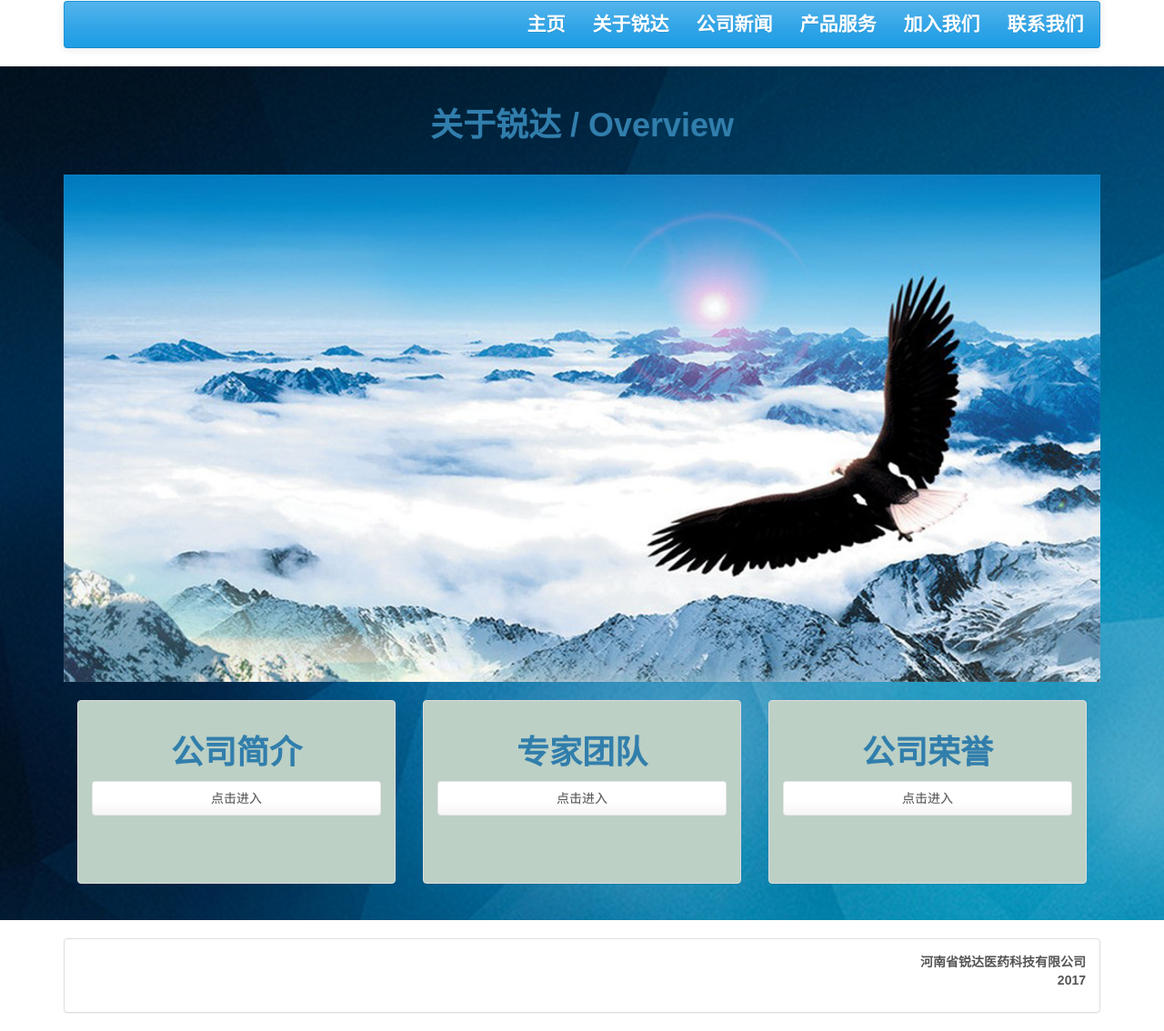
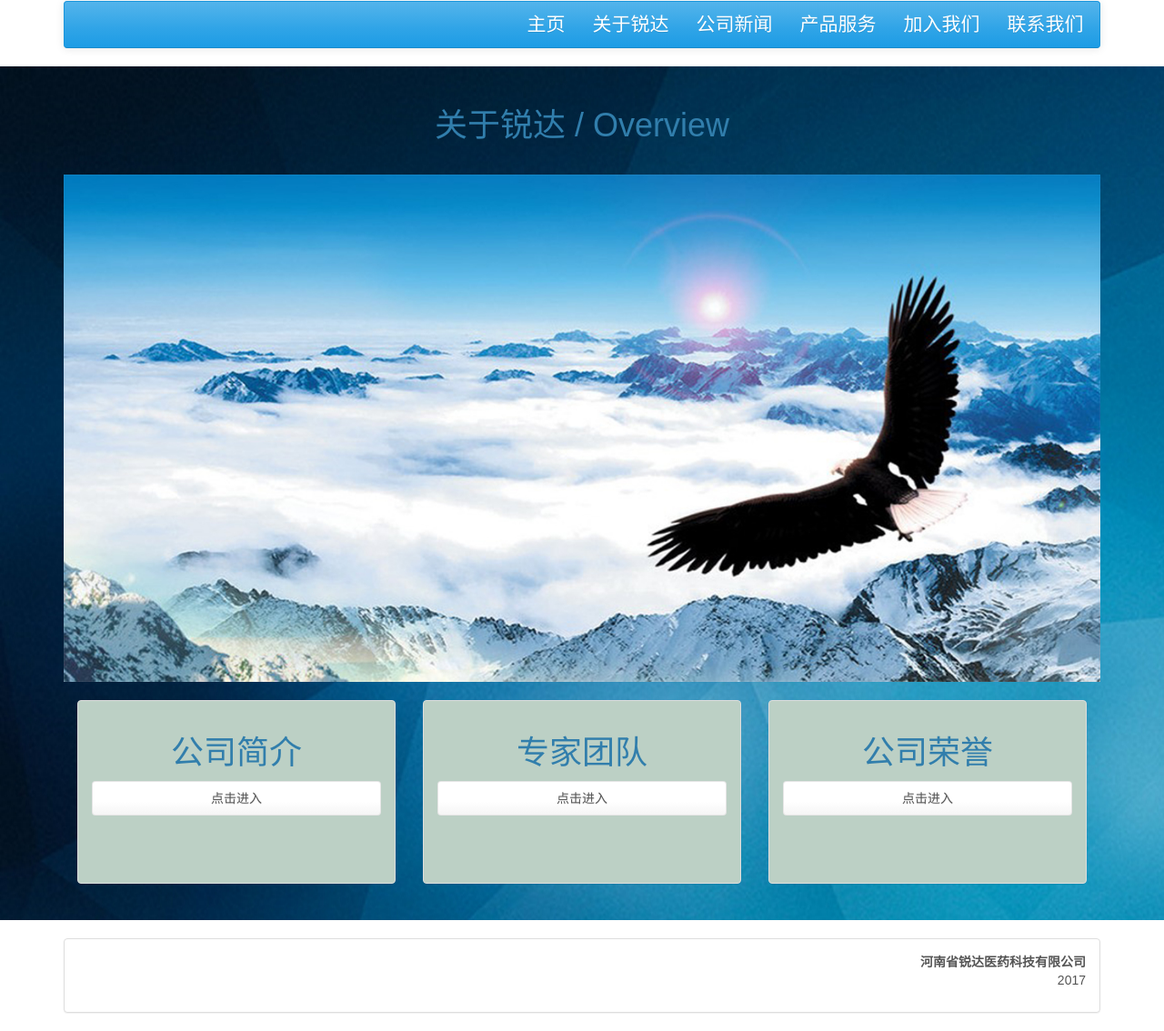
Before and after one commit to yan84521610/RDWebsites, a Django app: page /main/about in a window 1280 px wide. Shown: the whole page at 91% size. Run offline with Django 3.2, Linux system fonts and the light colour scheme; some libraries are stand-ins or nearby versions; some web fonts are replaced.

Commit message:
change webfont

```diff
--- a/main/static/main/css/main.css
+++ b/main/static/main/css/main.css
@@ -1,4 +1,6 @@
+@import url(//fonts.googleapis.com/earlyaccess/notosansscsliced.css);
+
 body,button, input, select, textarea,h1 ,h2, h3, h4, h5, h6 {
-    font-family: "Microsoft YaHei", "WenQuanYi Micro Hei", sans-serif;
-    font-weight: 600;
+    font-family: 'Noto Sans SC Sliced', sans-serif;
+    /*font-weight: 600;*/
 }
```
